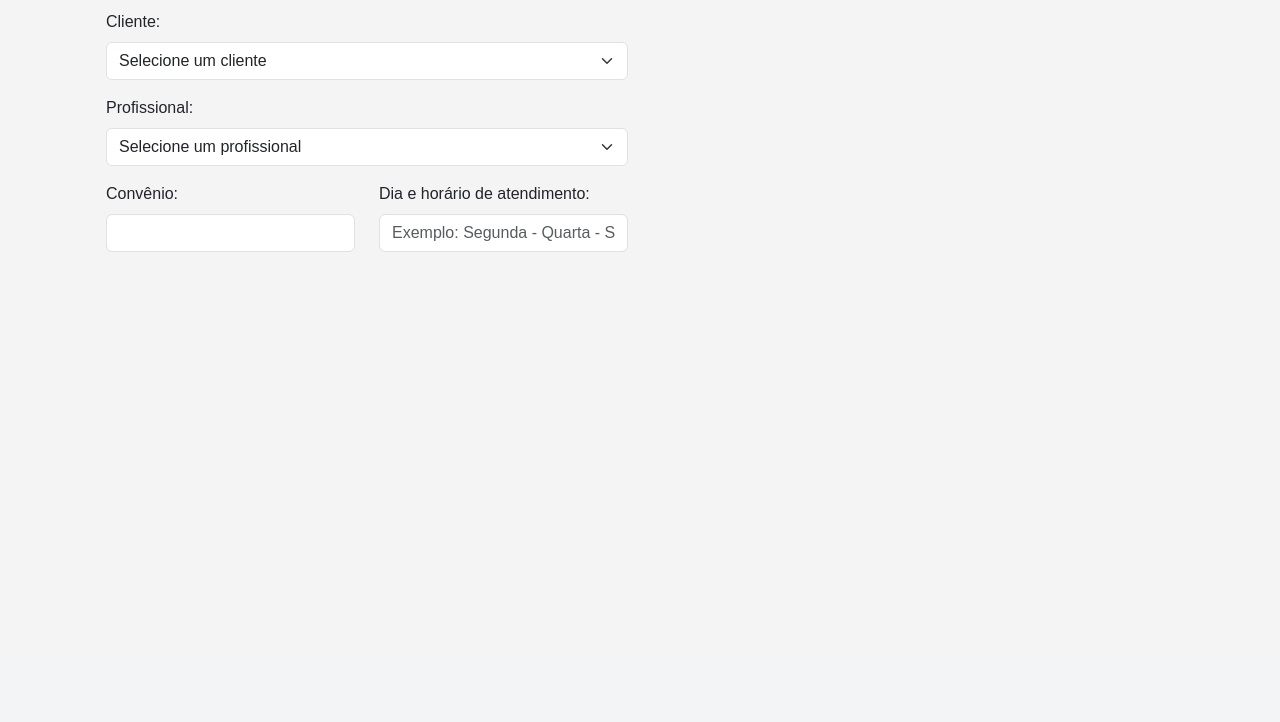
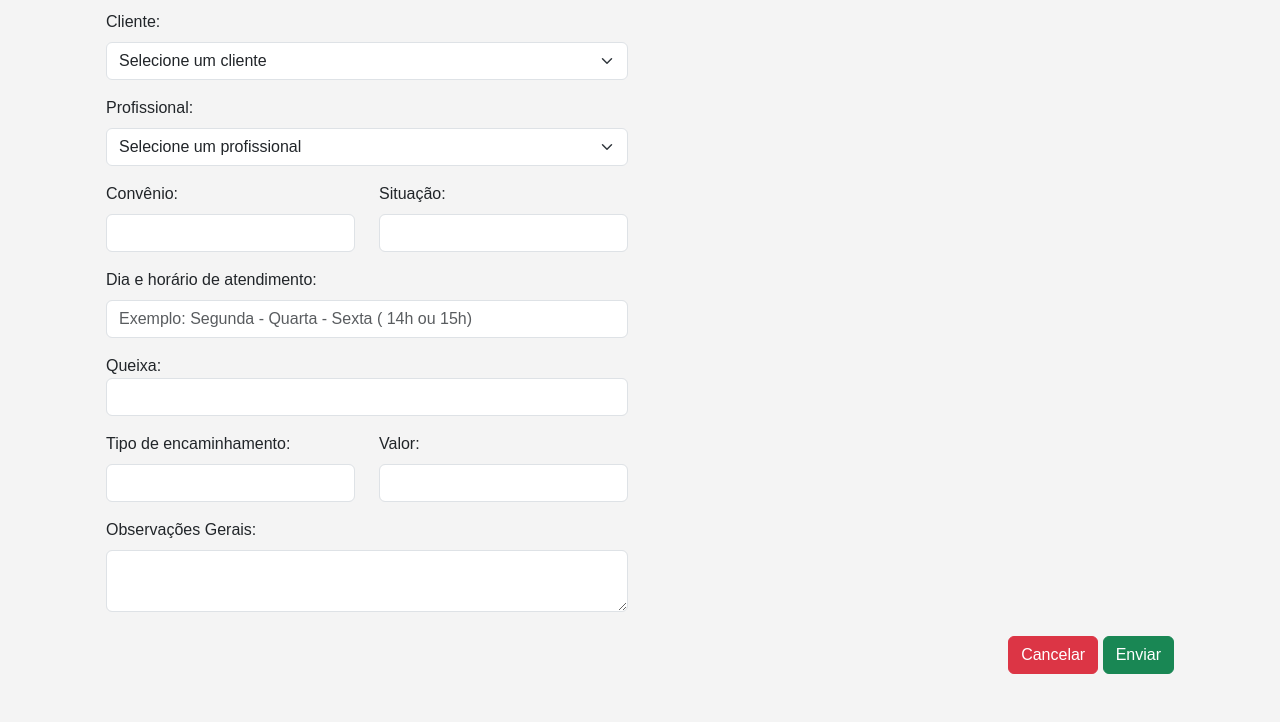
Before and after one commit to NataRabelo/SISTEMA_WNR, a Flask app: page /criar_encaminhamento in a window 1280 px wide. Shown: the part 146-868 px from the top of the page. Before the commit the page ends 398 px from the top, so only its background shows below. Run offline with Flask 3, Linux system fonts and the light colour scheme; a user stored in the database is signed in; data comes from the database, SQL or seed files in the repository; some libraries are stand-ins or nearby versions.

Commit message:
Finalizada a tela de criar encaminhamento

```diff
--- a/app/routes/referral_routes.py
+++ b/app/routes/referral_routes.py
@@ -15,7 +15,7 @@ def criar_encaminhamento():
             profissional = request.form.get('profissional'),
             convenio = request.form.get('convenio'),
             dias_horas_atendimento = request.form.get('dias_horas_atendimento'),
-            data_encaminhamento = datetime(),
+            data_encaminhamento = datetime.utcnow,
             observacoes_gerais = request.form.get('observacoes_gerais'),
             queixa = request.form.get('queixa'),
             situacao = request.form.get('situacao'),
--- a/app/templates/encaminhamento/form.html
+++ b/app/templates/encaminhamento/form.html
@@ -35,12 +35,43 @@
                     <input for="convenio" id="convenio" name="convenio" class="form-control">
                 </div>
                 <div class="col-md-3">
-                    <label for="queixa" class="form-label">Dia e horário de atendimento:</label>
-                    <input for="queixa" id="queixa" name="queixa" class="form-control" placeholder="Exemplo: Segunda - Quarta - Sexta ( 14h ou 15h)">
+                    <label for="situacao" class="form-label">Situação:</label>
+                    <input for="situacao" id="situacao" name="situacao" class="form-control">
                 </div>
             </div>
             <div class="row mb-3">
-
+                <div class="col-md-6">
+                    <label for="dias_horas_atendimento" class="form-label">Dia e horário de atendimento:</label>
+                    <input for="dias_horas_atendimento" id="dias_horas_atendimento" name="dias_horas_atendimento" class="form-control" placeholder="Exemplo: Segunda - Quarta - Sexta ( 14h ou 15h)">
+                </div>
+            </div>
+            <div class="row mb-3">
+                <div class="col-md-6">
+                    <label for="queixa" class="form-queixa">Queixa:</label>
+                    <input form="queixa" id="queixa" name="queixa" class="form-control">
+                </div>
+            </div>
+            <div class="row mb-3">
+                <div class="col-md-3">
+                    <label for="tipo_encaminhamento" class="form-label">Tipo de encaminhamento:</label>
+                    <input for="tipo_encaminhamento" id="tipo_encaminhamento" name="tipo_encaminhamento" class="form-control">
+                </div>
+                <div class="col-md-3">
+                    <label for="valor" class="form-label">Valor:</label>
+                    <input for="valor" id="valor" name="valor" class="form-control">
+                </div>
+            </div>
+            <div class="row mb-3">
+                <div class="col-md-6">
+                    <label for="observacoes_gerais" class="form-label">Observações Gerais:</label>
+                    <textarea for="observacoes_gerais" id="observacoes_gerais" name="observacoes_gerais" class="form-control"></textarea>
+                </div>
+            </div>
+            <div class="row mt-4 mb-5">
+                <div class="col-md-12 text-end">
+                    <a href="{{ url_for('main_bp.menu') }}" class="btn btn-danger">Cancelar</a>
+                    <button type="submit" class="btn btn-success">Enviar</button>
+                </div>
             </div>
         </div>
     </form>
```
